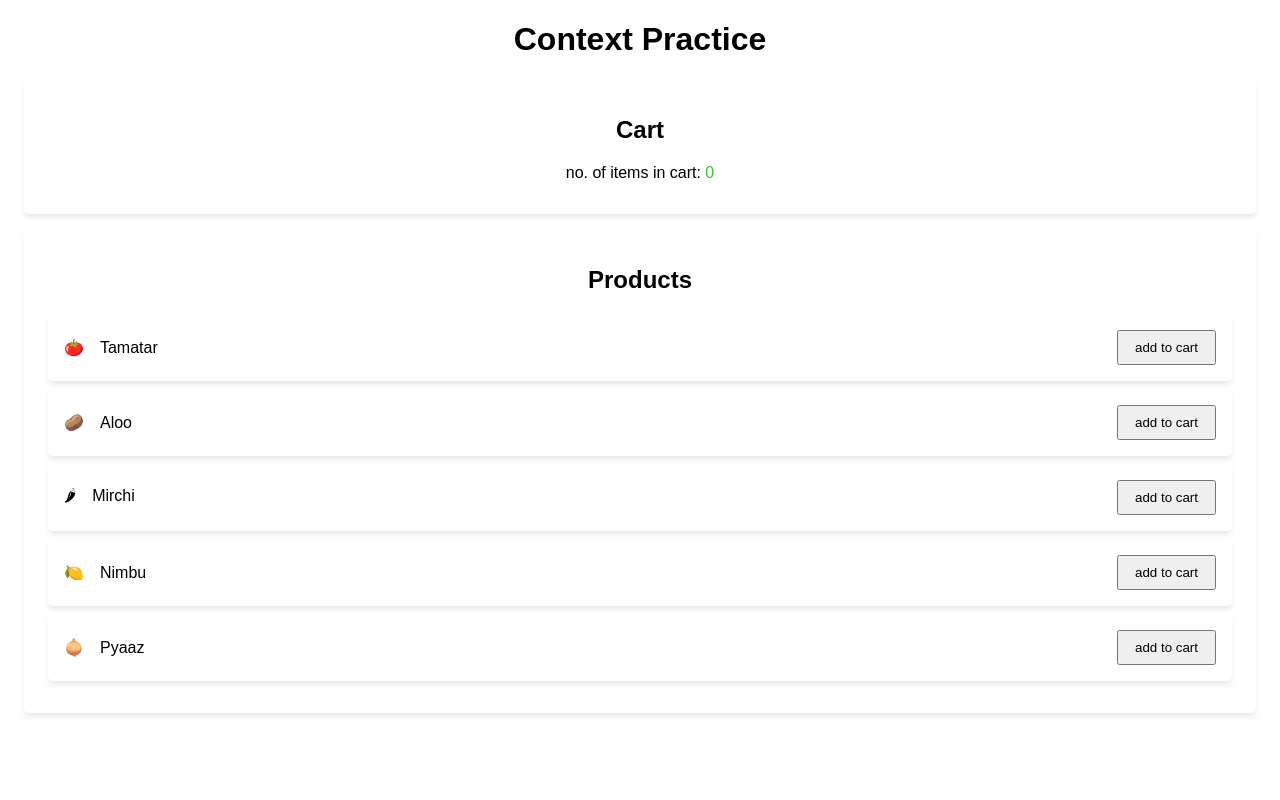
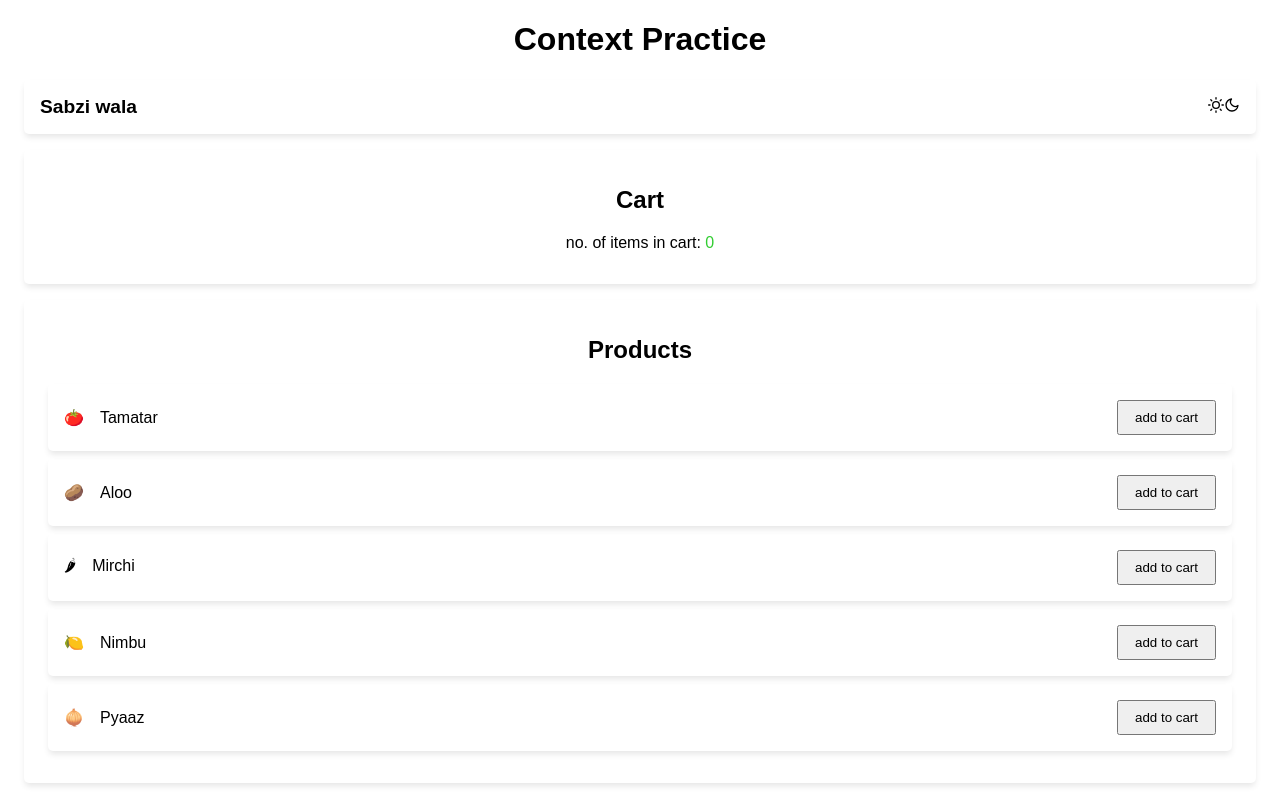
Before and after one commit to SK02K1/context-practice, a React (Create React App) app: page / in a window 1280 px wide. Built offline with nearby package versions, Linux system fonts and the light colour scheme.

Commit message:
add: navbar component

```diff
--- a/package.json
+++ b/package.json
@@ -7,6 +7,7 @@
   "dependencies": {
     "react": "17.0.2",
     "react-dom": "17.0.2",
+    "react-icons": "4.3.1",
     "react-scripts": "4.0.0"
   },
   "devDependencies": {
--- a/src/App.jsx
+++ b/src/App.jsx
@@ -1,4 +1,5 @@
 import { Cart } from "./components/Cart";
+import { Navbar } from "./components/Navbar";
 import { Products } from "./components/Products";
 import "./styles.css";
 
@@ -6,6 +7,7 @@ export default function App() {
   return (
     <div className="App">
       <h1>Context Practice</h1>
+      <Navbar />
       <Cart />
       <Products />
     </div>
--- /dev/null
+++ b/src/components/Navbar.jsx
@@ -0,0 +1,13 @@
+import { FiSun, FiMoon } from "react-icons/fi";
+
+export const Navbar = () => {
+  return (
+    <nav className="navbar box">
+      <div className="logo">Sabzi wala</div>
+      <div className="nav-controls">
+        <FiSun />
+        <FiMoon />
+      </div>
+    </nav>
+  );
+};
--- a/src/styles.css
+++ b/src/styles.css
@@ -13,7 +13,8 @@
 }
 
 .cart,
-.products {
+.products,
+.navbar {
   padding: 1rem;
   margin: 1rem;
   border-radius: 5px;
@@ -24,15 +25,24 @@
   padding: 0;
 }
 
-.list-item {
+.list-item,
+.navbar {
   display: flex;
   justify-content: space-between;
   align-items: center;
   padding: 1rem;
+  border-radius: 5px;
+}
+
+.list-item {
   margin: 0.5rem;
-  border-radius: 5px;
 }
 
 .icon {
   margin-right: 1rem;
 }
+
+.logo {
+  font-weight: 600;
+  font-size: 1.2rem;
+}
```
